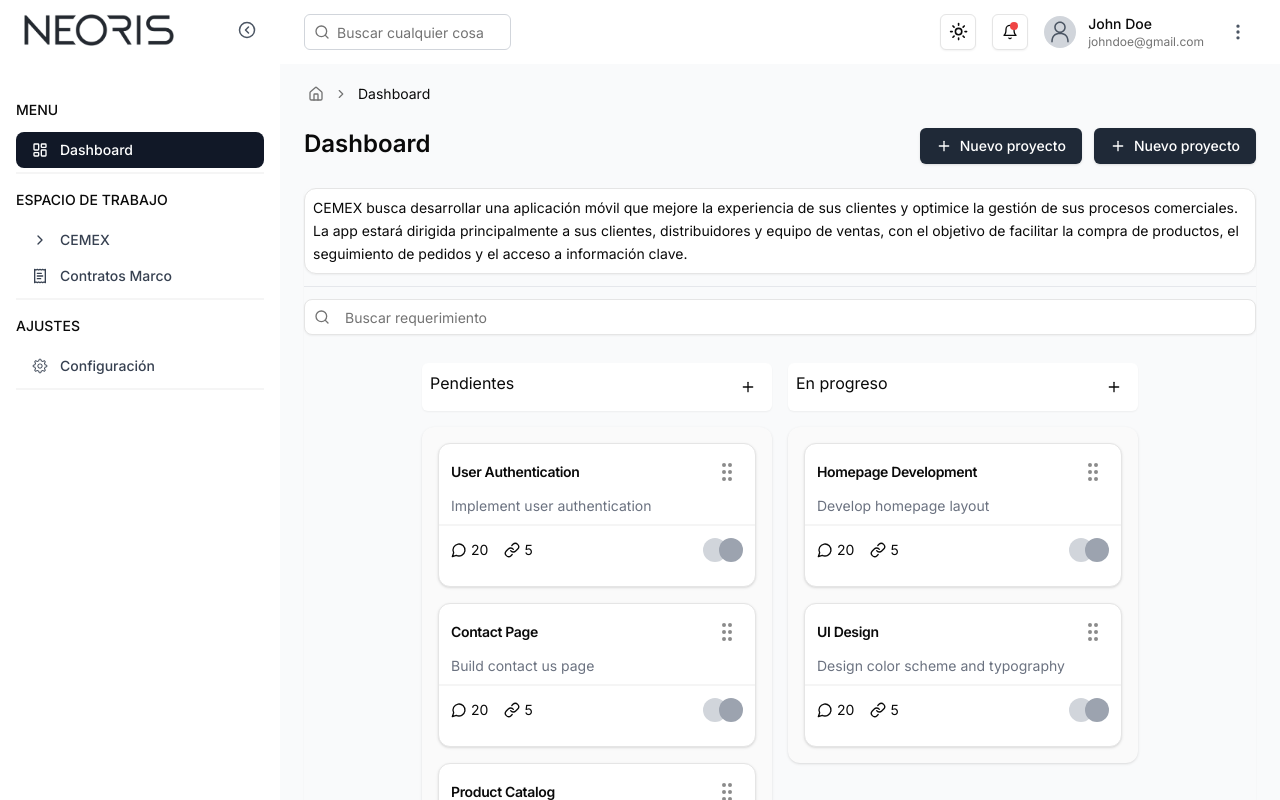
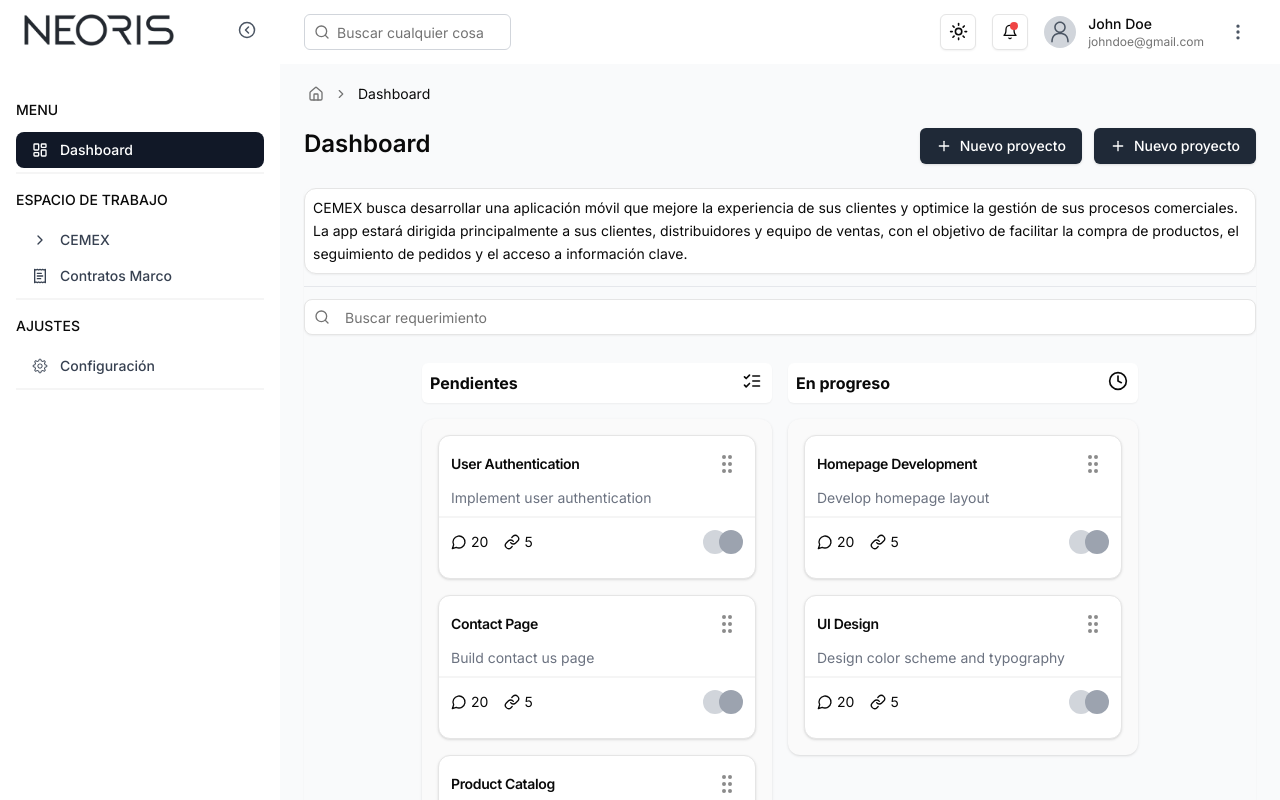
Before and after one commit to CaarloosDC/Softie, a Next.js app in the folder neo-sync/: page /dashboard in a window 1280 px wide. Shown: the top 800 px of the page. Built offline with nearby package versions, Linux system fonts and the light colour scheme.

Commit message:
Add icons of each column and add font bold to title.

```diff
--- a/neo-sync/components/custom/Overview/Kanban/BoardColumn.tsx
+++ b/neo-sync/components/custom/Overview/Kanban/BoardColumn.tsx
@@ -76,7 +76,7 @@ export function BoardColumn({ column, tasks, isOverlay }: BoardColumnProps) {
   );
   return (
     <div className="flex flex-col gap-4">
-      <ColumnHeader column={column.title} />
+      <ColumnHeader column={column} />
       <Card
         ref={setNodeRef} // Ref for the sortable column (so dnd-kit can control the DOM node).
         style={style} // Apply the drag styles (transition and transform).
--- a/neo-sync/components/custom/Overview/Kanban/ColumnHeader.tsx
+++ b/neo-sync/components/custom/Overview/Kanban/ColumnHeader.tsx
@@ -1,17 +1,28 @@
-import { Plus } from "lucide-react";
-import { Button } from "@/components/ui/button"; // Ensure you have the Button component imported, or use a basic button element.
+import { Plus, CheckCircle, Clock, ListChecks } from "lucide-react"; // Import additional icons
+import { type Column } from "./BoardColumn";
 
-export default function ColumnHeader({ column }: { column: string }) {
+export default function ColumnHeader({ column }: { column: Column }) {
+  const style = "h-5";
+  // Function to select the appropriate icon based on column ID
+  const getIcon = (id: string) => {
+    switch (id) {
+      case "Pendientes":
+        return <ListChecks className={style} />; // Icon for "todo" (e.g., list icon)
+      case "En progreso":
+        return <Clock className={style} />; // Icon for "in-progress" (e.g., clock icon)
+      case "Aprobados":
+        return <CheckCircle className={style} />; // Icon for "done" (e.g., check circle icon)
+      default:
+        return <Plus className="" />; // Default icon (fallback)
+    }
+  };
+
   return (
     <div className="flex flex-row justify-between bg-white dark:bg-primary-foreground p-2 shadow-sm rounded-md">
-      <span>{column}</span> {/* Directly use column since it's a string */}
-      {/* Make Plus icon a button */}
-      <button
-        type="button"
-        className="p-2 rounded-md bg-transparent hover:bg-gray-200 dark:hover:bg-gray-700" // Tailwind classes for styling the button
-      >
-        <Plus className="h-4 w-4" /> {/* Icon inside the button */}
-      </button>
+      <span className="font-bold">{column.title}</span>{" "}
+      {/* Directly use column since it's a string */}
+      {/* Conditionally render the icon based on column ID */}
+      {getIcon(column.title)}
     </div>
   );
 }
```
